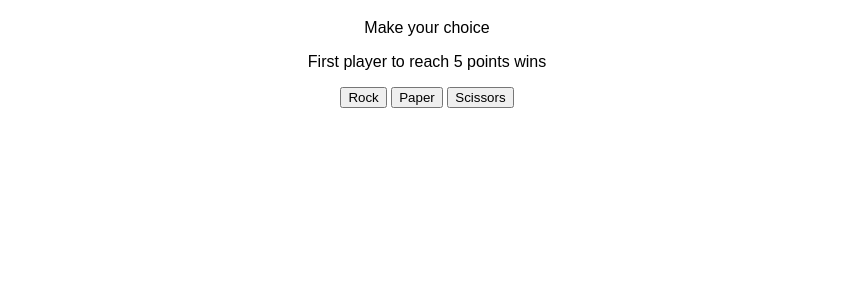
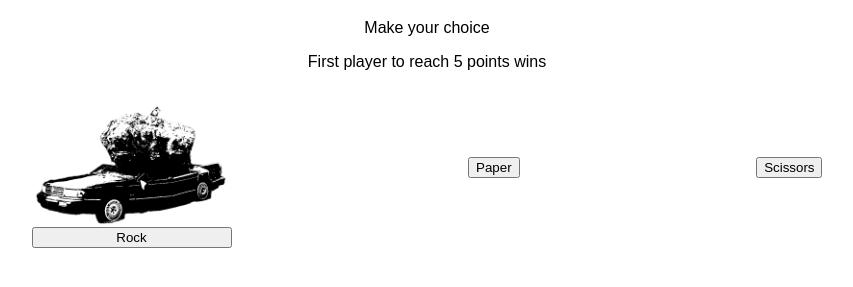
Before and after one commit to thomasxcarney/RockPaperScissors, a plain HTML site: page index.html in a window 1280 px wide. Shown: the part 61-348 px from the top of the page, without its empty margins (213-1066 px from the left). Drawn offline with Linux system fonts and the light colour scheme.

Commit message:
Add image folder and flex containers for buttons
Image folder created with image for rock. More div containers are now
being used to organize everything on the page and keep  the buttons in
a container with their corresponding image.

```diff
--- a/index.html
+++ b/index.html
@@ -13,9 +13,16 @@
             <p>First player to reach 5 points wins</p>
         </div>
         <div class = button-container>
-            <button class=rock>Rock</button>
-            <button class=paper>Paper</button>
-            <button class=scissors>Scissors</button>
+            <div class = "rockContainer choices">
+                <img src="images/rock.png">
+                <button class=rock>Rock</button>
+            </div>
+            <div class = "paperContainer choices">
+                <button class=paper>Paper</button>
+            </div>
+            <div class = "scissorsContainer choices">
+                <button class=scissors>Scissors</button>
+            </div>
         </div>
         <div class = results>
         </div>
--- a/styles.css
+++ b/styles.css
@@ -10,3 +10,18 @@
 .results {
     text-align:center;
 }
+
+.button-container {
+    display: flex;
+    align-items: center;
+    justify-content: space-evenly;
+}
+
+.choices {
+    display: flex;
+    flex-direction: column;
+}
+
+img {
+    max-width: 200px;
+}
```
Also changed, not shown: images/rock.png (added).
